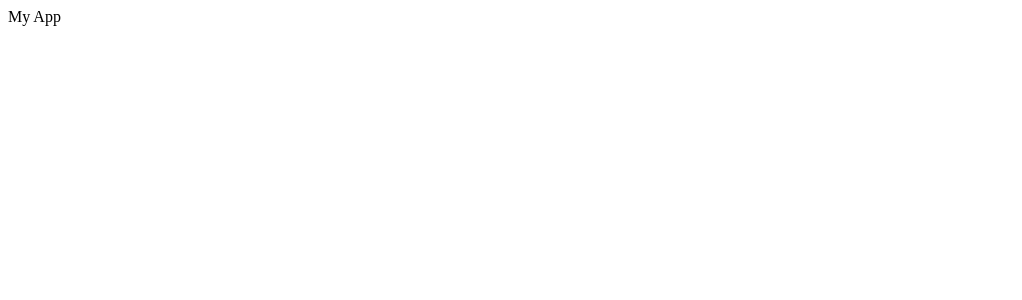
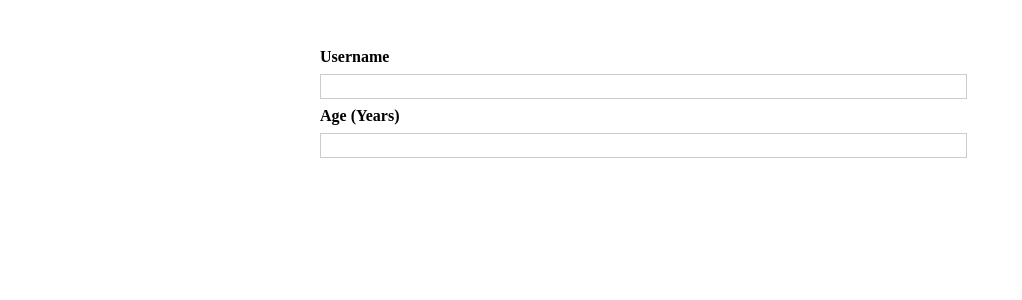
Before and after one commit to cr-arostegui/user-list-app, a React (Create React App) app: page / in a window 1280 px wide. Shown: the top 300 px of the page, without its empty margins (0-1022 px from the left). Built offline with nearby package versions, Linux system fonts and the light colour scheme.

Commit message:
Created add user form and map values into state variable

```diff
--- a/src/App.js
+++ b/src/App.js
@@ -1,8 +1,9 @@
+import AddUser from "./components/AddUser";
 
 function App() {
   return (
     <div>
-      My App
+      <AddUser />
     </div>
   );
 }
--- a/src/components/AddUser.js
+++ b/src/components/AddUser.js
@@ -0,0 +1,43 @@
+import { useState } from 'react';
+import classes from './AddUser.module.css';
+
+const AddUser = () => {
+  const initValues = {
+    username: '',
+    years: '',
+  };
+
+  const [formData, setFormData] = useState(initValues);
+
+  const onChangeInputHandler = (key, value) => {
+    setFormData((prevValue) => ({
+      ...prevValue,
+      [key]: value,
+    }));
+  };
+
+  return (
+    <form>
+      <div className={classes.input}>
+        <div>
+          <label>Username</label>
+          <input
+            type="text"
+            value={formData.username}
+            onChange={(e) => onChangeInputHandler('username', e.target.value)}
+          />
+        </div>
+        <div>
+          <label>Age (Years)</label>
+          <input
+            type="number"
+            value={formData.years}
+            onChange={(e) => onChangeInputHandler('years', e.target.value)}
+          />
+        </div>
+      </div>
+    </form>
+  );
+};
+
+export default AddUser;
```
